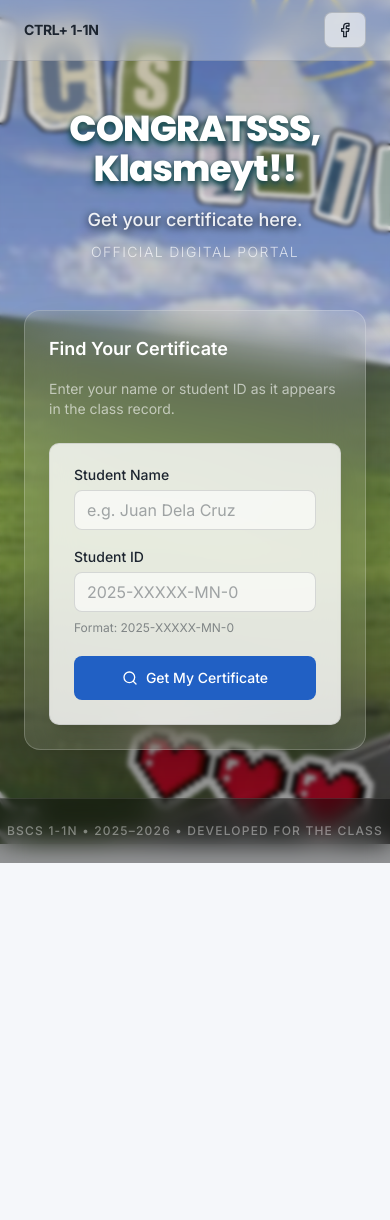
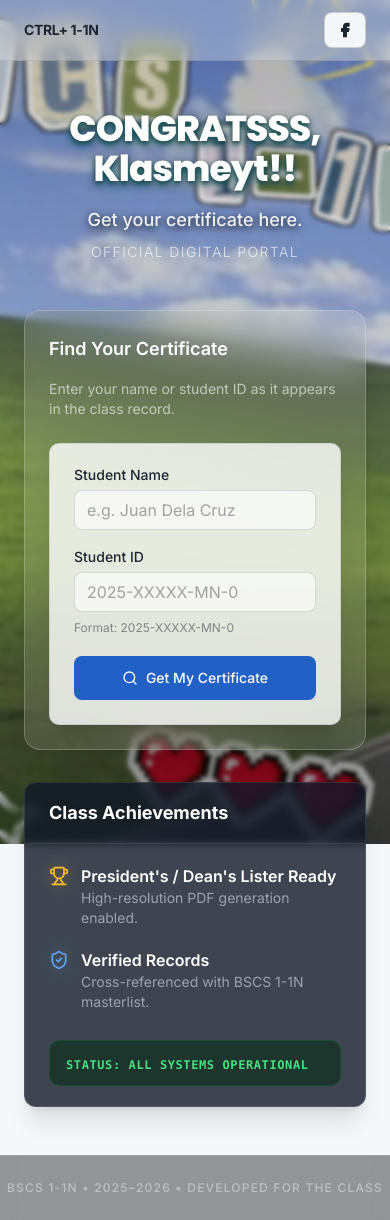
Before and after one commit to helenaherrero515/bscs-1-1n-certificate, a Next.js app: page / in a window 390 px wide. Before the commit the page ends 863 px from the top, so only its background shows below. Built offline with nearby package versions, Linux system fonts and the light colour scheme; a web font is replaced by a local one.

Commit message:
Fixed mobile responsiveness of class achievement card

```diff
--- a/app/page.tsx
+++ b/app/page.tsx
@@ -34,14 +34,31 @@ export default function Home() {
           <div className="grid w-full grid-cols-1 md:grid-cols-2 gap-8 items-start">
 
             {/* Left Side: The Form */}
-            <section className="flex flex-col gap-4 rounded-2xl bg-white/10 p-6 backdrop-blur-xl border border-white/20 shadow-2xl animate-in fade-in slide-in-from-left-8 duration-1000">
+            <section
+              className="
+                flex flex-col gap-4 rounded-2xl bg-white/10 p-6 backdrop-blur-xl
+                border border-white/20 shadow-2xl
+                animate-in fade-in slide-in-from-left-8 duration-1000
+                transition-all duration-500 ease-in-out
+                hover:border-white/40
+                hover:shadow-[0_0_30px_rgba(255,255,255,0.2)]
+                hover:bg-white/15
+              "
+            >
               <h2 className="text-lg font-semibold text-white">Find Your Certificate</h2>
               <p className="text-sm text-white/60 mb-2">Enter your name or student ID as it appears in the class record.</p>
               <CertificateForm />
             </section>
 
-            {/* Right Side: Feature Highlight */}
-            <section className="hidden md:block animate-in fade-in slide-in-from-right-8 duration-1000">
+            {/* Right Side: Feature Highlight (Now visible on mobile) */}
+            <section
+              className="
+                block animate-in fade-in slide-in-from-right-8 duration-1000
+                transition-all duration-500 ease-in-out
+                hover:shadow-[0_0_30px_rgba(255,255,255,0.15)]
+                rounded-xl
+              "
+            >
               <ClassAchievements />
             </section>
           </div>
--- a/components/class-achievements.tsx
+++ b/components/class-achievements.tsx
@@ -2,14 +2,24 @@ import { Trophy, ShieldCheck } from "lucide-react"
 
 export function ClassAchievements() {
   return (
-    <div className="overflow-hidden rounded-xl border border-white/10 bg-gray-900/80 shadow-xl backdrop-blur-sm">
-      <div className="border-b border-white/10 px-6 py-4">
+    <div
+      className="
+        overflow-hidden rounded-xl border border-white/10
+        bg-gray-900/80 shadow-xl backdrop-blur-sm
+        transition-all duration-500 ease-in-out
+        hover:border-white/30
+        hover:shadow-[0_0_40px_rgba(255,255,255,0.1)]
+        hover:scale-[1.02]
+        group
+      "
+    >
+      <div className="border-b border-white/10 px-6 py-4 transition-colors group-hover:bg-white/5">
         <h3 className="text-lg font-bold text-white">{"Class Achievements"}</h3>
       </div>
 
-      <div className= "flex flex-col gap-5 px-6 py-5">
-        <div className="flex items-start gap-3">
-          <Trophy className="mt-0.5 h-5 w-5 shrink-0 text-amber-400" />
+      <div className="flex flex-col gap-5 px-6 py-5">
+        <div className="flex items-start gap-3 transition-transform duration-300 group-hover:translate-x-1">
+          <Trophy className="mt-0.5 h-5 w-5 shrink-0 text-amber-400 drop-shadow-[0_0_8px_rgba(251,191,36,0.4)]" />
           <div>
             <p className="font-semibold text-white">{"President's / Dean's Lister Ready"}</p>
             <p className="text-sm text-gray-400">
@@ -18,8 +28,8 @@ export function ClassAchievements() {
           </div>
         </div>
 
-        <div className="flex items-start gap-3">
-          <ShieldCheck className="mt-0.5 h-5 w-5 shrink-0 text-blue-400" />
+        <div className="flex items-start gap-3 transition-transform duration-300 group-hover:translate-x-1">
+          <ShieldCheck className="mt-0.5 h-5 w-5 shrink-0 text-blue-400 drop-shadow-[0_0_8px_rgba(96,165,250,0.4)]" />
           <div>
             <p className="font-semibold text-white">{"Verified Records"}</p>
             <p className="text-sm text-gray-400">
@@ -28,7 +38,7 @@ export function ClassAchievements() {
           </div>
         </div>
 
-        <div className="mt-2 rounded-lg border border-green-800/50 bg-green-950/60 px-4 py-2.5">
+        <div className="mt-2 rounded-lg border border-green-800/50 bg-green-950/60 px-4 py-2.5 transition-all duration-300 group-hover:border-green-500/50 group-hover:bg-green-900/60">
           <span className="font-mono text-xs font-semibold uppercase tracking-wider text-green-400">
             {"Status: All Systems Operational"}
           </span>
--- a/components/header.tsx
+++ b/components/header.tsx
@@ -12,14 +12,16 @@ export function Header() {
           asChild
           variant="outline"
           size="sm"
-          className="gap-2 border-card-foreground/20 bg-card/60 text-card-foreground hover:bg-card hover:text-card-foreground"
+          className="gap-2 border-card-foreground/20 bg-card/90 text-card-foreground transition-all duration-300
+                     hover:border-[#1877F2]/50 hover:bg-[#1877F2]/90 hover:text-[#FFFFFF]
+                     hover:shadow-[0_0_15px_rgba(24,119,242,0.4)]"
         >
           <a
             href="https://www.facebook.com/profile.php?id=61578850288922"
             target="_blank"
             rel="noopener noreferrer"
           >
-            <Facebook className="h-4 w-4" />
+            <Facebook className="h-4 w-4 fill-current" />
             <span className="hidden sm:inline">Facebook Page</span>
           </a>
         </Button>
```
